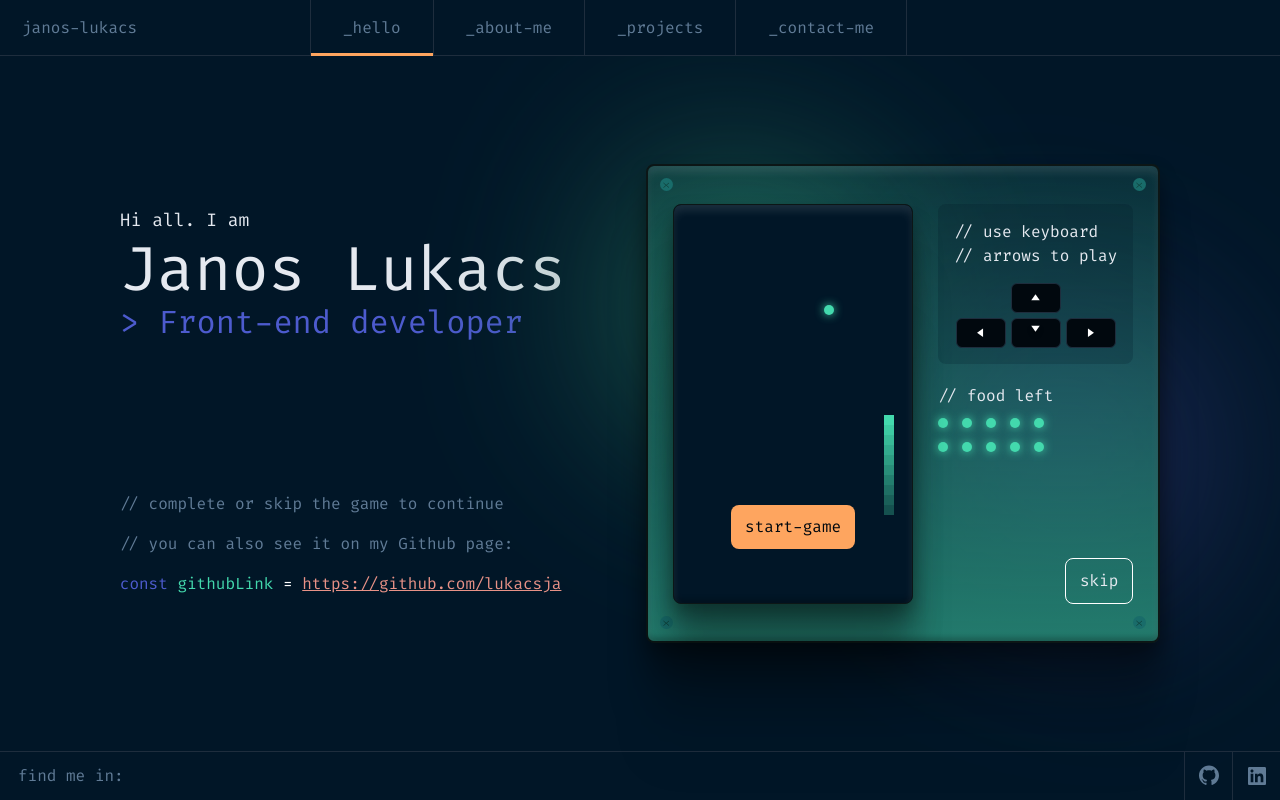
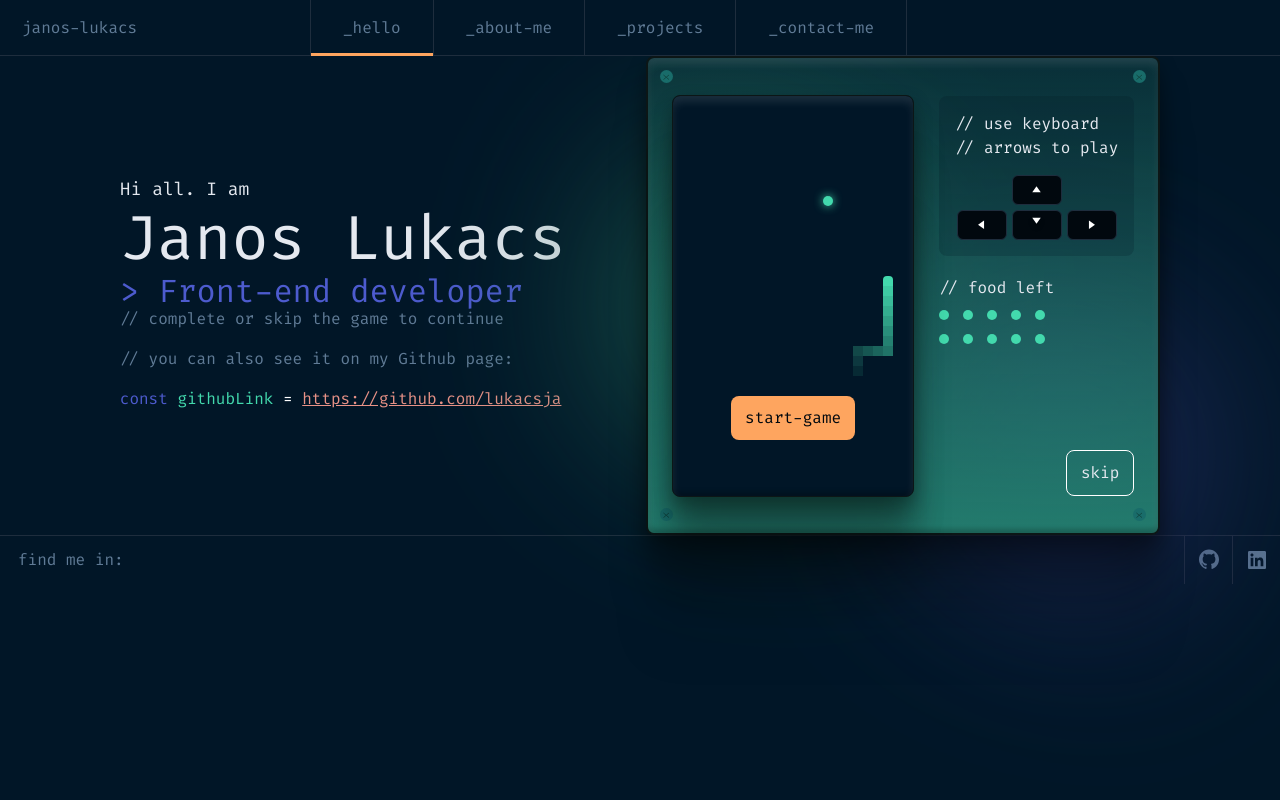
Before and after one commit to lukacsja/personal_portfolio_site, a Next.js app: page / in a window 1280 px wide. Built offline with nearby package versions, Linux system fonts and the light colour scheme.

Commit message:
snake-game minor improvements

```diff
--- a/app/globals.css
+++ b/app/globals.css
@@ -26,7 +26,7 @@
   }
 }
 
-.bodyHeight {
+.body-height {
   height: calc(100vh - 1px);
 }
 
@@ -66,13 +66,13 @@
   right: 5%;
 }
 
-.game-board {
+.game-board-styles {
   background: linear-gradient(to bottom, #43d9ad21, #237b6d);
   box-shadow:
     0 120px 48px 0 rgba(0, 0, 0, 0.04),
-    0 68px 41px 0 rgba(0, 0, 0, 0.15),
+    0 68px 40px 0 rgba(0, 0, 0, 0.15),
     0 30px 30px 0 rgba(0, 0, 0, 0.26),
-    0 8px 17px 0 rgba(0, 0, 0, 0.29),
+    0 8px 18px 0 rgba(0, 0, 0, 0.29),
     inset 0 6px 8px 0 rgba(255, 255, 255, 0.1),
     inset 0 -4px 5px 0 rgba(0, 0, 0, 0.22);
 
@@ -80,18 +80,19 @@
   border: 2px solid rgb(12, 22, 22);
 }
 
-.foodShadow {
+.food-shadow {
   box-shadow: 0 0 10px #43d9ad;
 }
 
-.boardShadow {
+.gamefield-shadow {
   box-shadow:
     0 120px 48px 0 rgba(0, 0, 0, 0.04),
-    0 68px 41px 0 rgba(0, 0, 0, 0.15),
+    0 68px 40px 0 rgba(0, 0, 0, 0.15),
     0 30px 30px 0 rgba(0, 0, 0, 0.26),
-    0 8px 17px 0 rgba(0, 0, 0, 0.29),
+    0 8px 18px 0 rgba(0, 0, 0, 0.29),
     inset 0 6px 8px 0 rgba(255, 255, 255, 0.1),
     inset 0 -4px 5px 0 rgba(0, 0, 0, 0.22);
 
+  box-sizing: content-box;
   border: 1px solid rgb(12, 22, 22);
 }
--- a/components/snake-game/snake-game.tsx
+++ b/components/snake-game/snake-game.tsx
@@ -19,31 +19,37 @@ const moveStep = 10;
 const boardWidth = 240;
 const boardHeight = 400;
 const foodToCollect = 10;
+const initialHeadPos = {
+  x: 210,
+  y: 180,
+};
+const initialSnakeBody = [
+  initialHeadPos,
+  { x: 210, y: 190 },
+  { x: 210, y: 200 },
+  { x: 210, y: 210 },
+  { x: 210, y: 220 },
+  { x: 210, y: 230 },
+  { x: 210, y: 240 },
+  { x: 210, y: 250 },
+  { x: 200, y: 250 },
+  { x: 190, y: 250 },
+  { x: 180, y: 250 },
+  { x: 180, y: 260 },
+  { x: 180, y: 270 },
+];
+const initialFoodPos = {
+  x: 150,
+  y: 100,
+};
 
 const SnakeGame = () => {
-  const [headPosition, setHeadPosition] = useState<Position>({
-    x: 210,
-    y: 210,
-  });
-  const [snakeBody, setSnakeBody] = useState<Position[]>([
-    headPosition,
-    { x: 210, y: 220 },
-    { x: 210, y: 230 },
-    { x: 210, y: 240 },
-    { x: 210, y: 250 },
-    { x: 210, y: 260 },
-    { x: 210, y: 270 },
-    { x: 210, y: 280 },
-    { x: 210, y: 290 },
-    { x: 210, y: 300 },
-  ]);
-  const [foodPosition, setFoodPosition] = useState<Position>({
-    x: 150,
-    y: 100,
-  });
+  const [headPosition, setHeadPosition] = useState<Position>(initialHeadPos);
+  const [snakeBody, setSnakeBody] = useState<Position[]>(initialSnakeBody);
+  const [foodPosition, setFoodPosition] = useState<Position>(initialFoodPos);
+
   const [currentDirection, setCurrentDirection] =
     useState<MoveDirections | null>(null);
-
   const [foodLeft, setFoodLeft] = useState(foodToCollect);
   const [isGameOver, setIsGameOver] = useState(false);
   const [isGameCompleted, setIsGameCompleted] = useState(false);
@@ -80,31 +86,11 @@ const SnakeGame = () => {
   };
 
   const restartGame = useCallback(() => {
-    setHeadPosition({
-      x: 210,
-      y: 210,
-    });
-
-    const initialSnakeBody = [
-      { x: 210, y: 210 },
-      { x: 210, y: 220 },
-      { x: 210, y: 230 },
-      { x: 210, y: 240 },
-      { x: 210, y: 250 },
-      { x: 210, y: 260 },
-      { x: 210, y: 270 },
-      { x: 210, y: 280 },
-      { x: 210, y: 290 },
-      { x: 210, y: 300 },
-    ];
-
+    setHeadPosition(initialHeadPos);
     setSnakeBody(initialSnakeBody);
     setIsGameCompleted(false);
     setIsGameOver(false);
-    setFoodPosition({
-      x: 150,
-      y: 100,
-    });
+    setFoodPosition(initialFoodPos);
     setFoodLeft(foodToCollect);
     setCurrentDirection('up');
   }, []);
@@ -173,7 +159,7 @@ const SnakeGame = () => {
     if (!isGameOver && currentDirection) {
       const interval = setInterval(() => {
         moveSnake(currentDirection);
-      }, 50);
+      }, 70);
 
       return () => clearInterval(interval);
     } else if (isGameOver) {
@@ -199,16 +185,16 @@ const SnakeGame = () => {
     }
   }, [headPosition]);
 
-  const roundSnakeHead = useCallback(() => {
+  const roundSnakesHead = useCallback(() => {
     switch (currentDirection) {
       case 'down':
-        return 'b';
+        return 'first:rounded-b';
       case 'right':
-        return 'r';
+        return 'first:rounded-r';
       case 'left':
-        return 'l';
+        return 'first:rounded-l';
       default:
-        return 't';
+        return 'first:rounded-t';
     }
   }, [currentDirection]);
 
@@ -246,13 +232,13 @@ const SnakeGame = () => {
   }, [headPosition, isGameOver, isInitialBoardState]);
 
   return (
-    <div className='game-board relative hidden h-[475px] w-[510px] items-center justify-center gap-[25px] rounded-lg lg:flex'>
+    <div className='game-board-styles relative hidden h-[475px] w-[510px] items-center justify-center gap-[25px] rounded-lg lg:flex'>
       <BoardCorner position='top-left' />
       <BoardCorner position='top-right' />
       <BoardCorner position='bottom-left' />
       <BoardCorner position='bottom-right' />
       <div
-        className='boardShadow relative overflow-hidden rounded-lg bg-primary-light'
+        className='gamefield-shadow relative overflow-hidden rounded-lg bg-primary-light'
         style={{ width: `${boardWidth}px`, height: `${boardHeight}px` }}
       >
         {isInitialBoardState && <StartButton startGame={startFirstGame} />}
@@ -274,11 +260,11 @@ const SnakeGame = () => {
 
         <div className=''>
           {snakeBody.map((pos, index) => {
-            const opacity = 1 - 0.7 * (index / (snakeBody.length - 1));
+            const opacity = 1 - 0.9 * (index / (snakeBody.length - 1));
             return (
               <div
                 key={index}
-                className={`absolute h-[10px] w-[10px] first:rounded-${roundSnakeHead()}`}
+                className={`absolute h-[10px] w-[10px] ${roundSnakesHead()}`}
                 style={{
                   left: `${pos.x}px`,
                   top: `${pos.y}px`,
@@ -289,7 +275,7 @@ const SnakeGame = () => {
           })}
         </div>
         <div
-          className={`foodShadow absolute h-[10px] w-[10px] rounded-full bg-gradients-green transition-all duration-300`}
+          className={`food-shadow absolute h-[10px] w-[10px] rounded-full bg-gradients-green transition-all duration-300`}
           style={{ left: `${foodPosition.x}px`, top: `${foodPosition.y}px` }}
         />
       </div>
```
